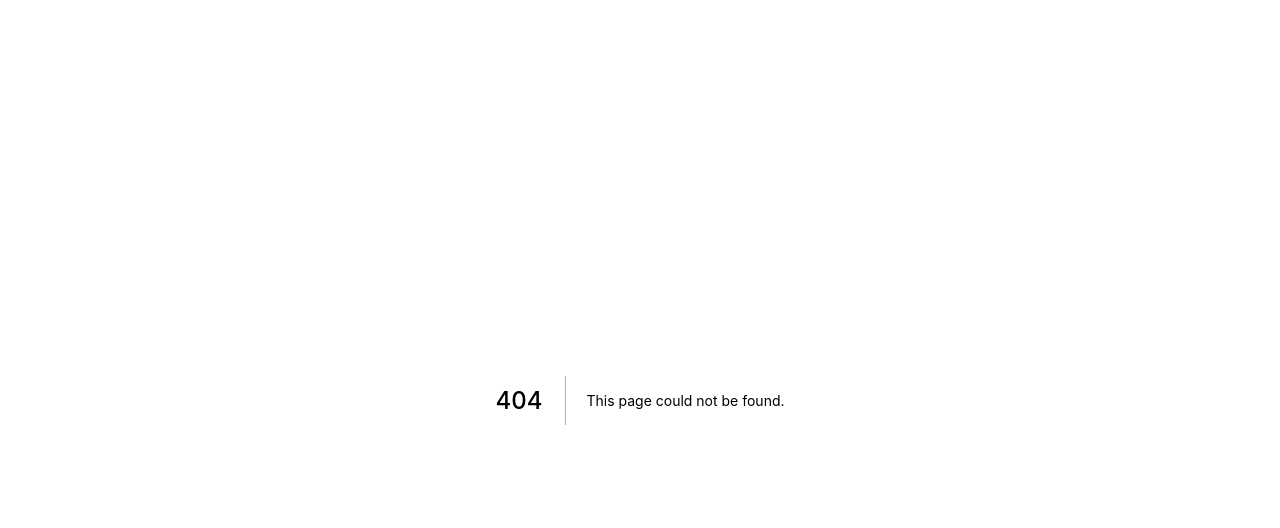
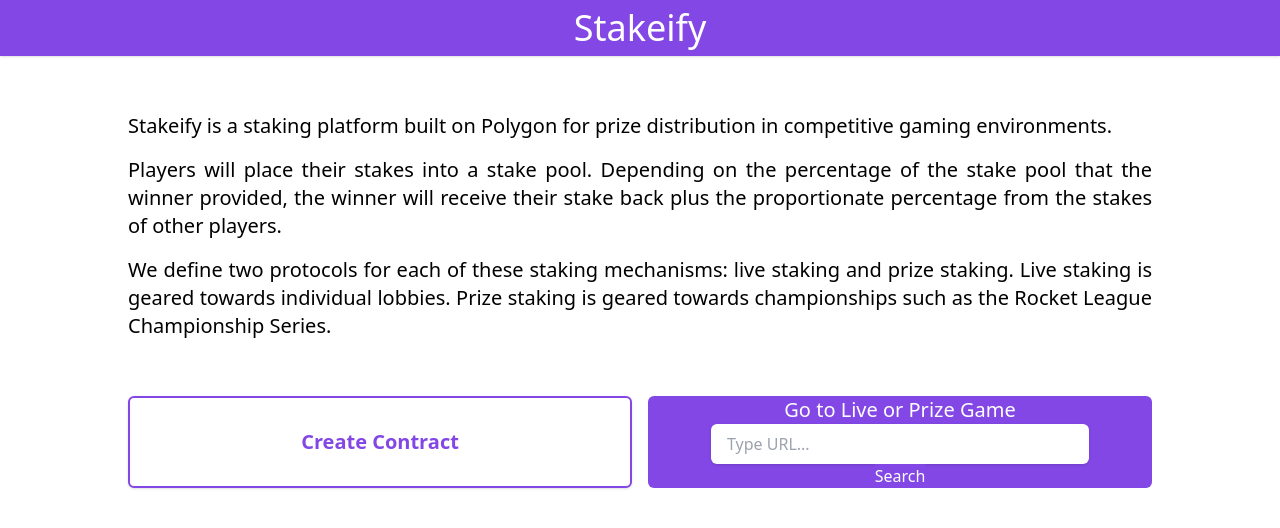
Before and after one commit to thendg/stakeify, a Next.js app: page /homepage in a window 1280 px wide. Before the commit this address had no page. Shown: the top 528 px of the page. Built offline with nearby package versions, Linux system fonts and the light colour scheme.

Commit message:
hompage done

```diff
--- a/package.json
+++ b/package.json
@@ -11,7 +11,8 @@
   "dependencies": {
     "next": "12.3.1",
     "react": "18.2.0",
-    "react-dom": "18.2.0"
+    "react-dom": "18.2.0",
+    "react-scripts": "^5.0.1"
   },
   "devDependencies": {
     "autoprefixer": "^10.4.12",
--- /dev/null
+++ b/pages/Components/DashboardSearchBar.js
@@ -0,0 +1,16 @@
+import React, {useState} from 'react';
+
+function DashboardSearchBar(){
+    return (
+
+        <form>
+            <div class="flex flex-col w-full justify-center items-center bg-[#8247E5] rounded-md">
+                <label for="price" className="text-xl font-medium text-white">Go to Live or Prize Game</label>
+                <input type="search" name="price" id="price" className="rounded-md py-2 px-4 shadow text-l w-3/4" placeholder="Type URL..."/>
+                <button type = "submit" className="text-white bg-[#8247E5]">Search</button>
+            </div>
+        </form>
+    );
+}
+
+export default DashboardSearchBar;
--- /dev/null
+++ b/pages/Components/HeaderBar.js
@@ -0,0 +1,10 @@
+import React from 'react';
+
+function HeaderBar() {
+    return(
+        <div className="font-['Helvetica Neue'] text-4xl text-white bg-[#8247E5] text-center shadow h-100 py-2">
+            Stakeify
+        </div>
+    );
+}
+export default HeaderBar;
--- /dev/null
+++ b/pages/Components/PageButton.js
@@ -0,0 +1,10 @@
+import React from 'react';
+
+function PageButton(props) {
+    const name = props.name;
+
+    return(
+        <button className="text-xl text-[#8247E5] bg-white hover:text-white hover:bg-[#8247E5] text-center font-bold shadow py-2 border-[#8247E5] border-2 rounded-md">{name}</button>
+    );
+}
+export default PageButton;
--- /dev/null
+++ b/pages/homepage.js
@@ -0,0 +1,24 @@
+import React from 'react';
+import HeaderBar from './Components/HeaderBar';
+import PageButton from './Components/PageButton';
+import DashboardSearchBar from './Components/DashboardSearchBar';
+
+function HomePage() {
+    return (
+        <div>
+            <HeaderBar />
+            <div className="mt-14 font-sans text-xl text-justify mx-32">
+                <p>Stakeify is a staking platform built on Polygon for prize distribution in competitive gaming environments.</p>
+                <p className="mt-4">Players will place their stakes into a stake pool. Depending on the percentage of the stake pool that the winner provided, the winner will receive their stake back plus the proportionate percentage from the stakes of other players.</p>
+                <p className="mt-4">We define two protocols for each of these staking mechanisms: live staking and prize staking. Live staking is geared towards individual lobbies. Prize staking is geared towards championships such as the Rocket League Championship Series.</p>
+            </div>
+            <div class="content-evenly grid grid-cols-2 gap-4 mt-14 mx-32">
+                <PageButton name="Create Contract"/>
+                <DashboardSearchBar/>
+            </div>
+        </div>
+
+    );
+}
+
+export default HomePage;
```
Also changed, not shown: 1 other file (tests, documents, lock files or other folders).
